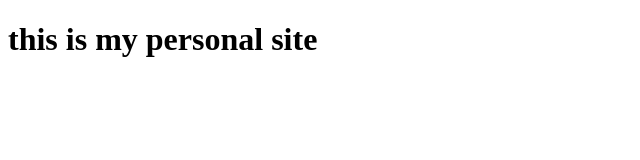
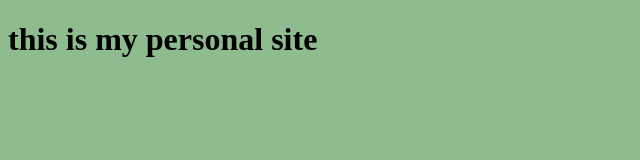
Before and after one commit to JohnWallace21/JohnWallace21.github.io, a plain HTML site: page index.html in a window 1280 px wide. Shown: the whole page, without its empty margins (0-640 px from the left). Drawn offline with Linux system fonts and the light colour scheme.

Commit message:
added background color

```diff
--- a/index.html
+++ b/index.html
@@ -3,6 +3,7 @@
 <head>
     <meta charset="UTF-8">
     <title>John Wallace</title>
+    <link rel="stylesheet" href="portfolio.css">
 </head>
 <body>
 <h1> this is my personal site</h1>
--- /dev/null
+++ b/portfolio.css
@@ -0,0 +1,3 @@
+body{
+    background-color: darkseagreen;
+}
```
